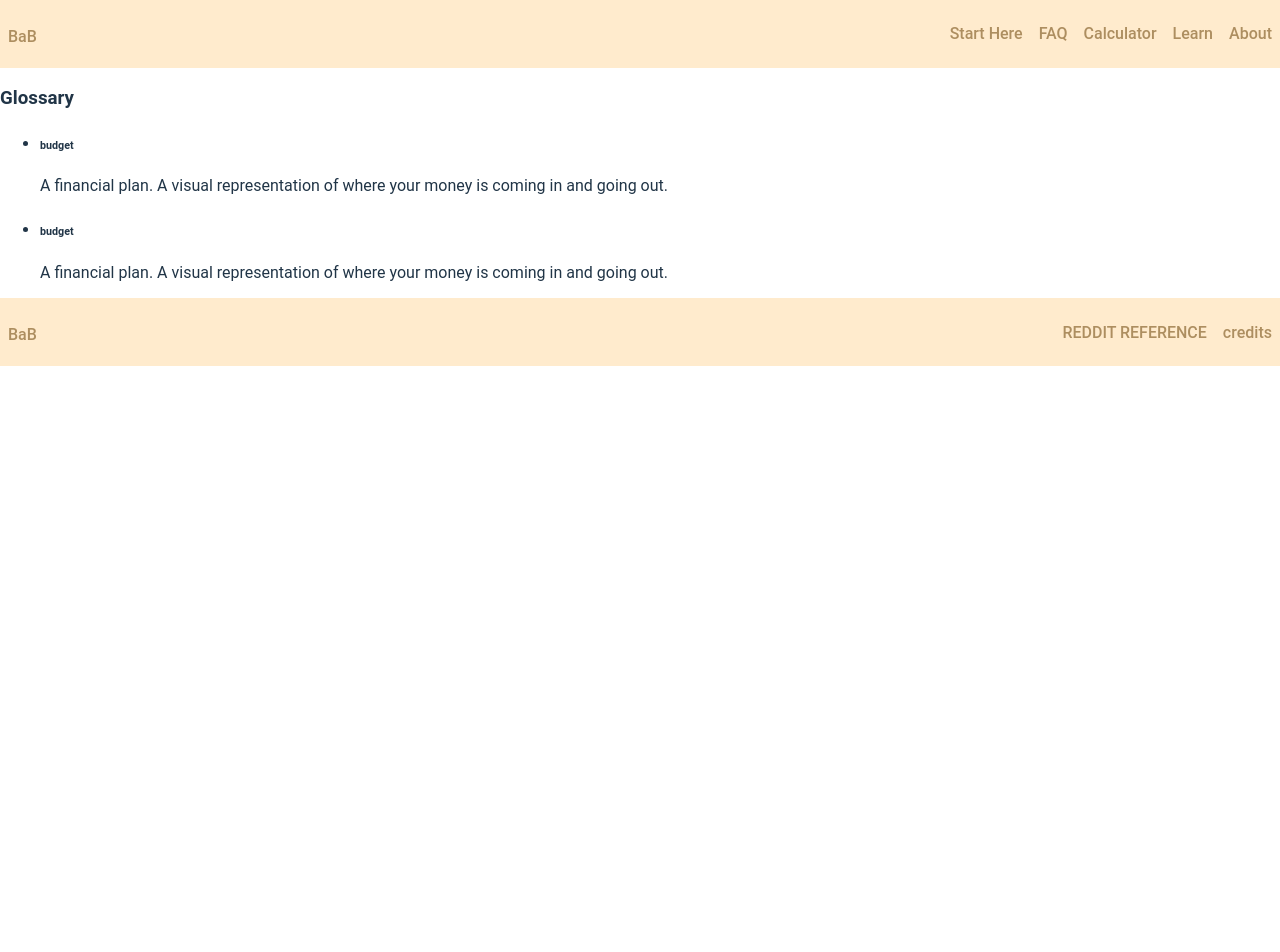
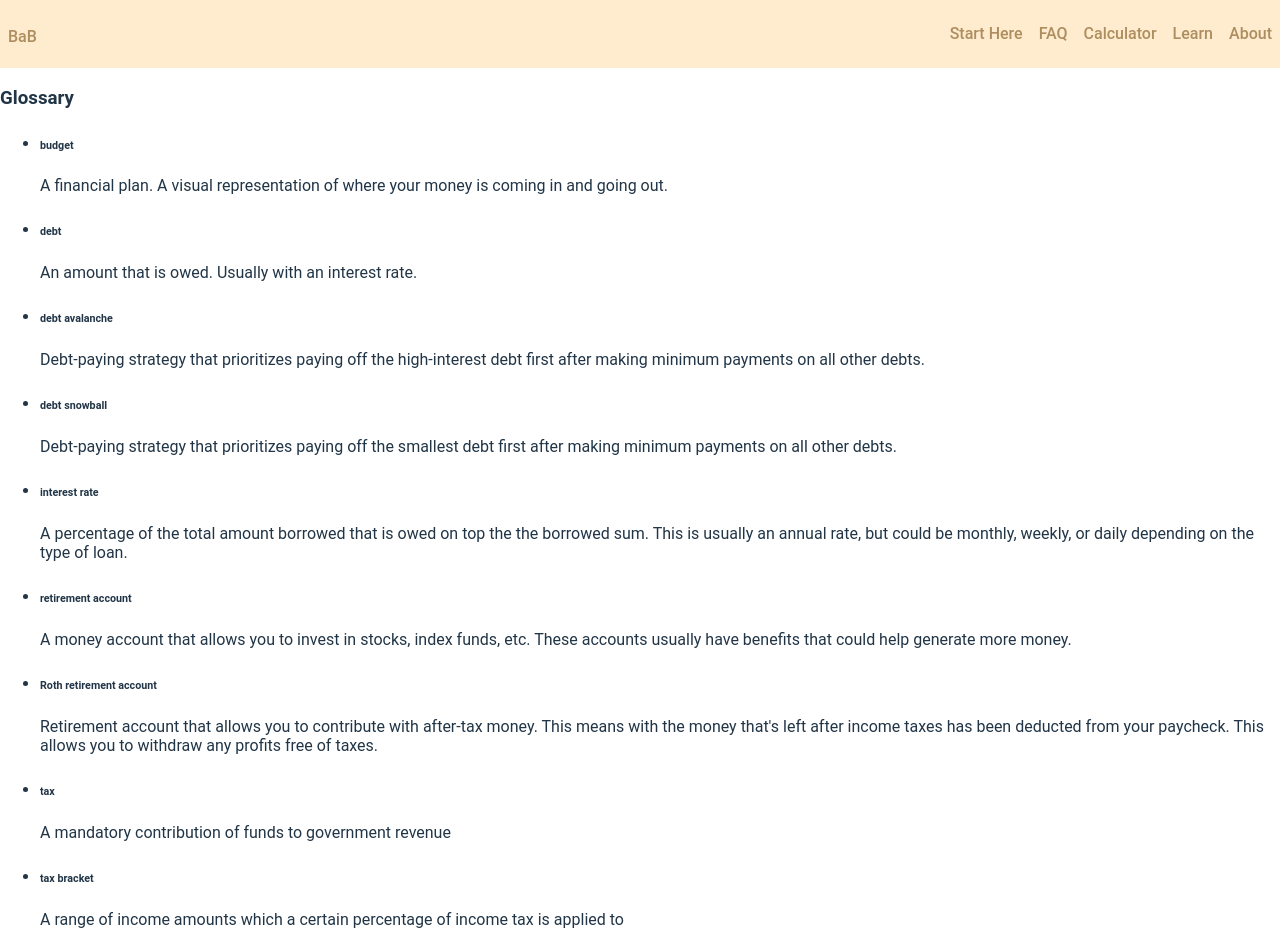
Before and after one commit to doanaminh/build-a-budget, a React (Vite) app in the folder client/: page /glossary in a window 1280 px wide. Shown: the top 952 px of the page. Before the commit the page ends 800 px from the top, so only its background shows below. Built offline with nearby package versions, Linux system fonts and the light colour scheme; a web font is replaced by a local one.

Commit message:
added more terms to the glossary page

```diff
--- a/client/src/pages/Glossary.tsx
+++ b/client/src/pages/Glossary.tsx
@@ -14,9 +14,57 @@ export default function () {
                             </p>
                         </li>
                         <li>
-                            <h6>budget</h6>
+                            <h6>debt</h6>
                             <p>
-                                A financial plan. A visual representation of where your money is coming in and going out.
+                                An amount that is owed. Usually with an interest rate.
+                            </p>
+                        </li>
+                        <li>
+                            <h6>debt avalanche</h6>
+                            <p>
+                                Debt-paying strategy that prioritizes paying off the high-interest debt first after making minimum payments on all other debts.
+                            </p>
+                        </li>
+                        <li>
+                            <h6>debt snowball</h6>
+                            <p>
+                                Debt-paying strategy that prioritizes paying off the smallest debt first after making minimum payments on all other debts.
+                            </p>
+                        </li>
+                        <li>
+                            <h6>interest rate</h6>
+                            <p>
+                                A percentage of the total amount borrowed that is owed on top the the borrowed sum. This is usually an annual rate, but could be monthly, weekly, or daily depending on the type of loan.
+                            </p>
+                        </li>
+                        <li>
+                            <h6>retirement account</h6>
+                            <p>
+                                A money account that allows you to invest in stocks, index funds, etc. These accounts usually have benefits that could help generate more money.
+                            </p>
+                        </li>
+                        <li>
+                            <h6>Roth retirement account</h6>
+                            <p>
+                                Retirement account that allows you to contribute with after-tax money. This means with the money that's left after income taxes has been deducted from your paycheck. This allows you to withdraw any profits free of taxes.
+                            </p>
+                        </li>
+                        <li>
+                            <h6>tax</h6>
+                            <p>
+                                A mandatory contribution of funds to government revenue
+                            </p>
+                        </li>
+                        <li>
+                            <h6>tax bracket</h6>
+                            <p>
+                                A range of income amounts which a certain percentage of income tax is applied to
+                            </p>
+                        </li>
+                        <li>
+                            <h6>traditional retirement account</h6>
+                            <p>
+                                Retirement account that allows you to contribute with money before the income tax deduction of your paycheck. This will lower your monthly income and possibly affect your placement in the tax bracket. Because of this, you will be taxed when you withdraw any profits. The amount withdrawn will be added to your income and taxed accordingly to your tax bracket of that year.
                             </p>
                         </li>
                     </ul>
```
